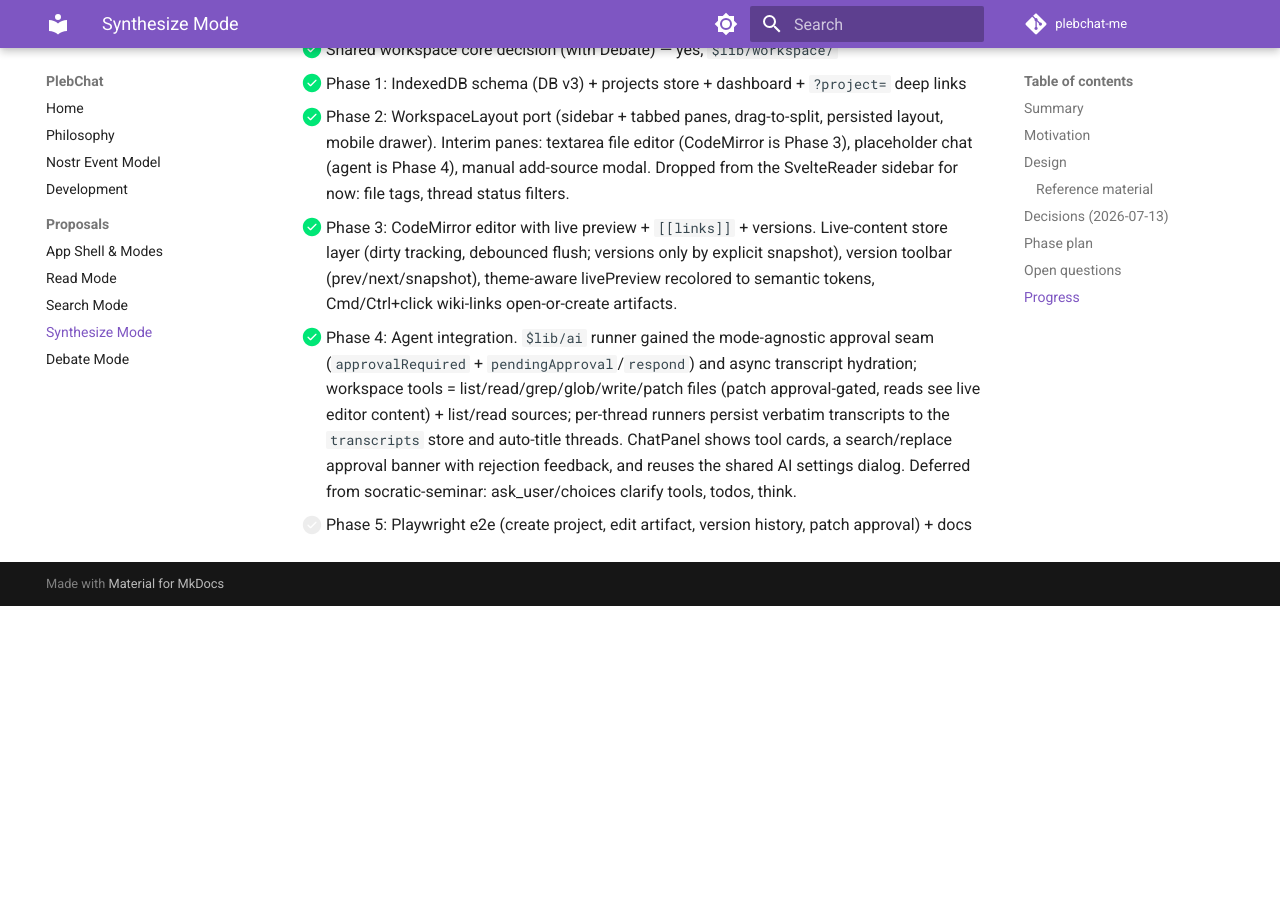
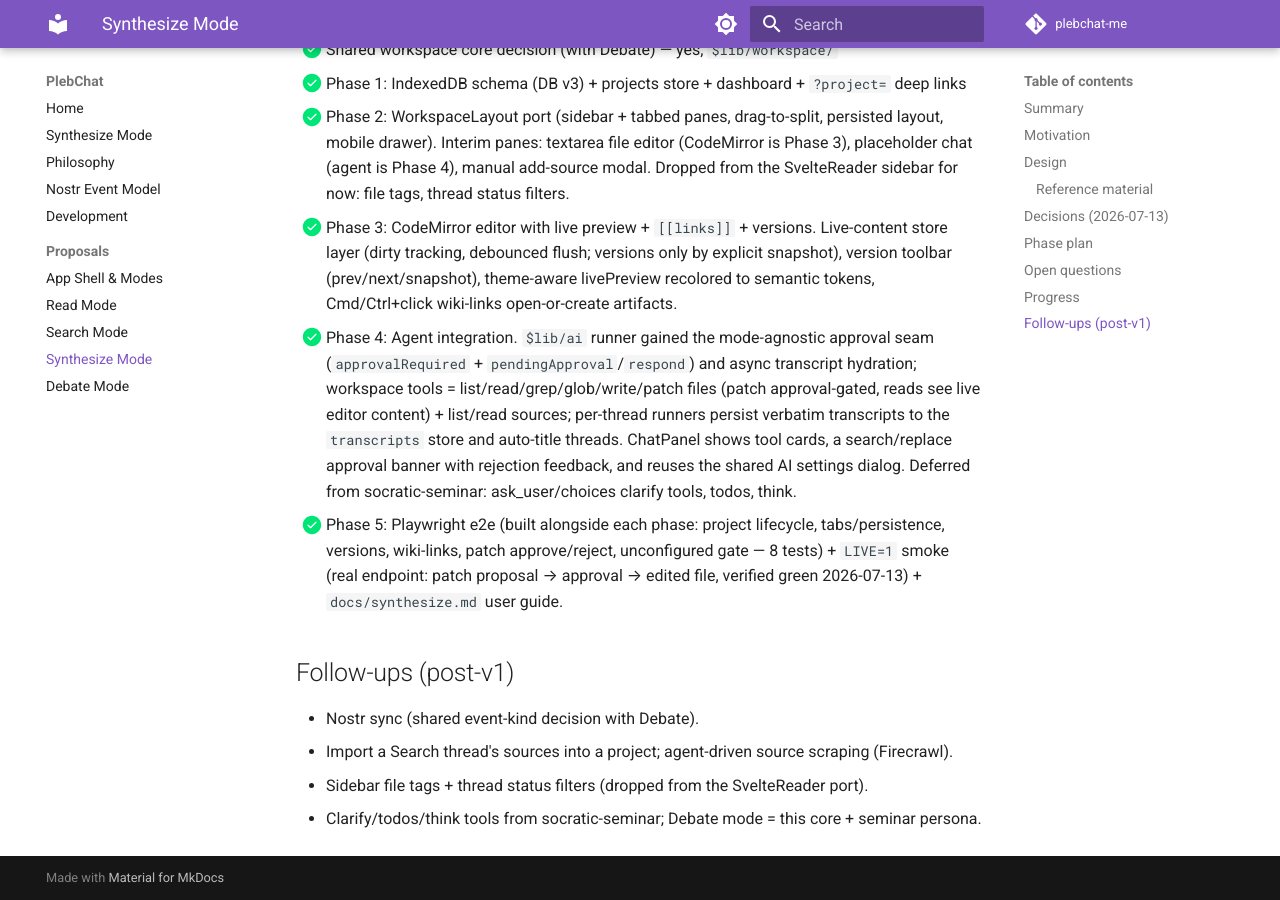
Before and after one commit to PlebeiusGaragicus/plebchat-me, an MkDocs documentation site: the page built from docs/proposals/synthesize-mode.md, in a window 1280 px wide and 900 px high, scrolled down 2454 px. Built offline with MkDocs 1.6.1 and Material for MkDocs 9.7.7, drawn with Linux system fonts in a browser that asks for light colours; comment, search, counter and statistics services are not loaded; before the commit the page ends 3060 px from its top, so only the background shows below that; some of the changed text lies outside the part shown.

Commit message:
Synthesize Phase 5: user docs + live smoke — mode complete (local-first v1)
docs/synthesize.md user guide (first per-mode docs page, added to nav
with pymdownx.keys; mkdocs --strict verified). LIVE=1 smoke drives a
real edit request through the real BYO endpoint: patch_file proposal →
approval banner → edited file, verified green. Proposal marked
implemented with post-v1 follow-ups (nostr sync with Debate, Search
source import, tags/status filters, clarify/todos tools).

Co-Authored-By: Claude Fable 5 <noreply@anthropic.com>

```diff
--- a/docs/proposals/synthesize-mode.md
+++ b/docs/proposals/synthesize-mode.md
@@ -1,6 +1,6 @@
 # Proposal: Synthesize Mode
 
-**Status:** In progress · **Last updated:** 2026-07-13
+**Status:** Implemented (local-first v1) · **Last updated:** 2026-07-13
 
 ## Summary
 
@@ -51,4 +51,11 @@ Synthesize is where the other modes converge: sources from Search, annotations f
 - [x] Phase 2: WorkspaceLayout port (sidebar + tabbed panes, drag-to-split, persisted layout, mobile drawer). Interim panes: textarea file editor (CodeMirror is Phase 3), placeholder chat (agent is Phase 4), manual add-source modal. Dropped from the SvelteReader sidebar for now: file tags, thread status filters.
 - [x] Phase 3: CodeMirror editor with live preview + `[[links]]` + versions. Live-content store layer (dirty tracking, debounced flush; versions only by explicit snapshot), version toolbar (prev/next/snapshot), theme-aware livePreview recolored to semantic tokens, Cmd/Ctrl+click wiki-links open-or-create artifacts.
 - [x] Phase 4: Agent integration. `$lib/ai` runner gained the mode-agnostic approval seam (`approvalRequired` + `pendingApproval`/`respond`) and async transcript hydration; workspace tools = list/read/grep/glob/write/patch files (patch approval-gated, reads see live editor content) + list/read sources; per-thread runners persist verbatim transcripts to the `transcripts` store and auto-title threads. ChatPanel shows tool cards, a search/replace approval banner with rejection feedback, and reuses the shared AI settings dialog. Deferred from socratic-seminar: ask_user/choices clarify tools, todos, think.
-- [ ] Phase 5: Playwright e2e (create project, edit artifact, version history, patch approval) + docs
+- [x] Phase 5: Playwright e2e (built alongside each phase: project lifecycle, tabs/persistence, versions, wiki-links, patch approve/reject, unconfigured gate — 8 tests) + `LIVE=1` smoke (real endpoint: patch proposal → approval → edited file, verified green 2026-07-13) + `docs/synthesize.md` user guide.
+
+## Follow-ups (post-v1)
+
+- Nostr sync (shared event-kind decision with Debate).
+- Import a Search thread's sources into a project; agent-driven source scraping (Firecrawl).
+- Sidebar file tags + thread status filters (dropped from the SvelteReader port).
+- Clarify/todos/think tools from socratic-seminar; Debate mode = this core + seminar persona.
--- a/mkdocs.yml
+++ b/mkdocs.yml
@@ -40,6 +40,7 @@ markdown_extensions:
   - pymdownx.highlight:
       anchor_linenums: true
   - pymdownx.inlinehilite
+  - pymdownx.keys
   - pymdownx.tabbed:
       alternate_style: true
   - pymdownx.tasklist:
@@ -52,6 +53,7 @@ markdown_extensions:
 
 nav:
   - Home: index.md
+  - Synthesize Mode: synthesize.md
   - Philosophy: PHILOSOPHY.md
   - Nostr Event Model: nostr-event-model.md
   - Development: development.md
```
Also changed, not shown: docs/synthesize.md (added, +35 -0 lines), 1 other file.
